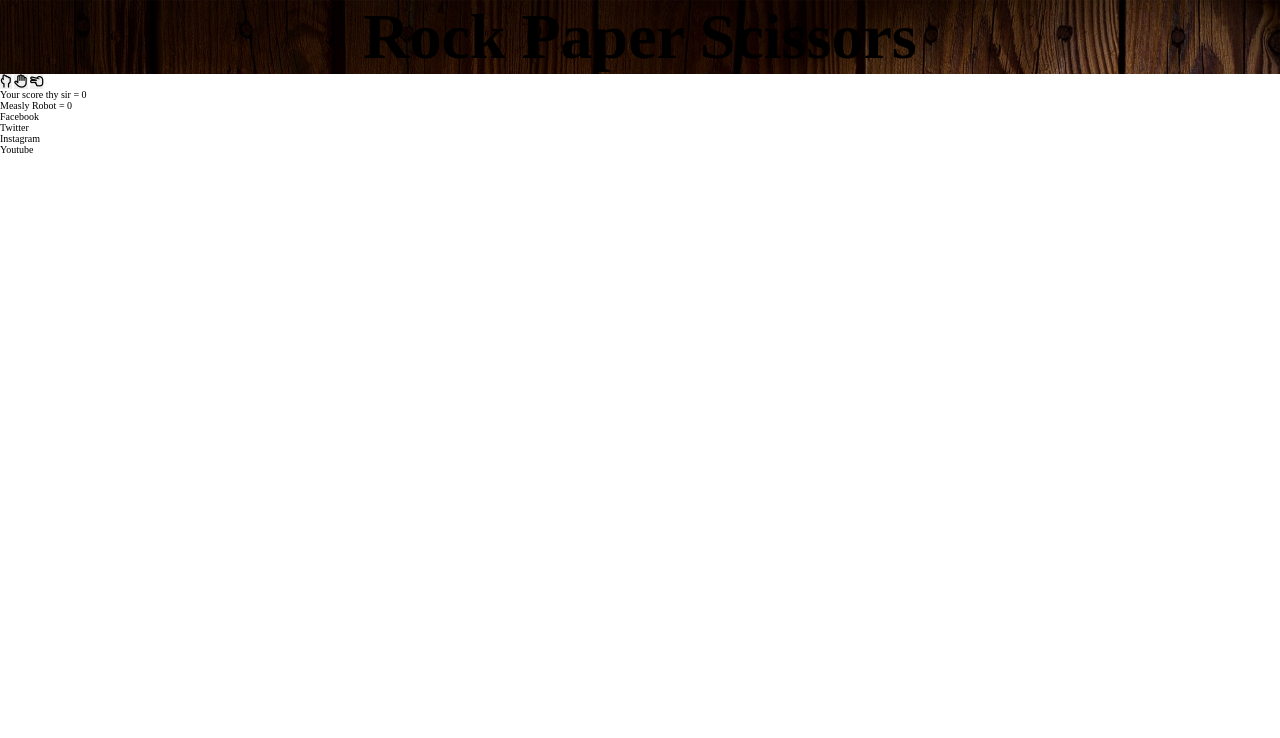
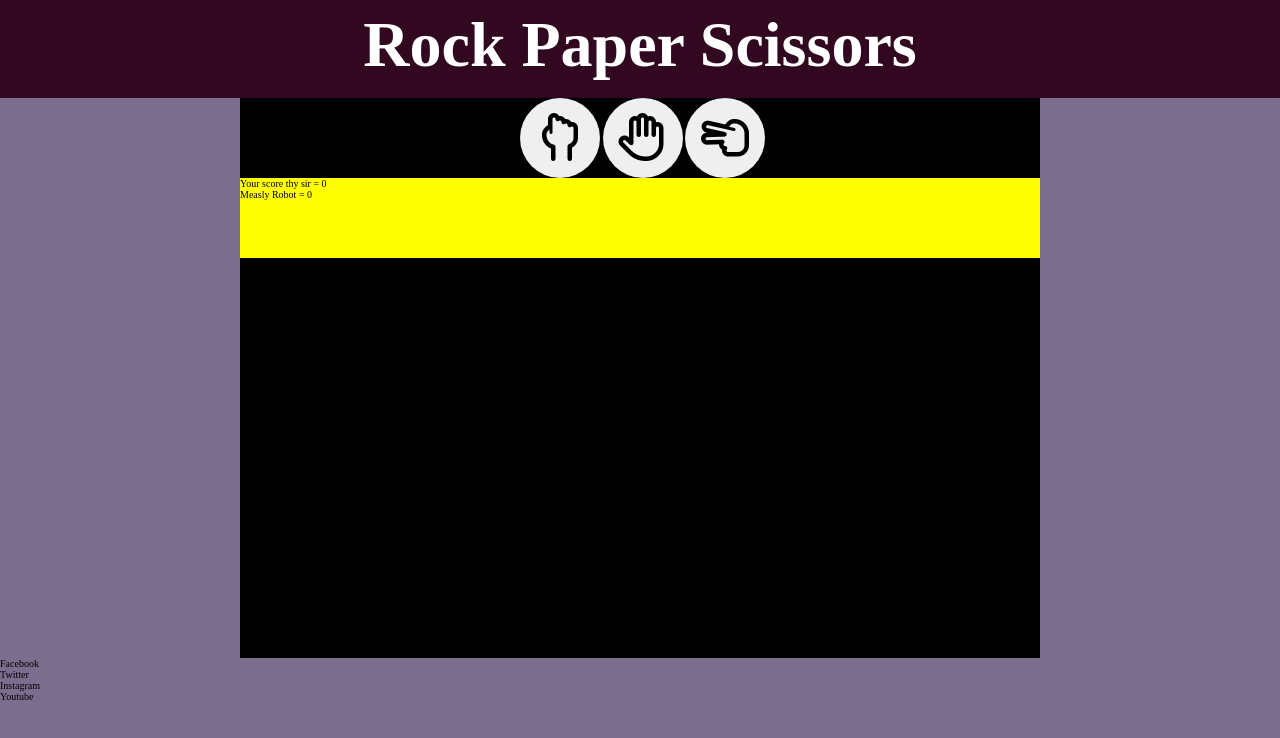
Before and after one commit to MateuszPestka/project-2, a plain HTML site: page index.html in a window 1280 px wide. Drawn offline with Linux system fonts and the light colour scheme.

Commit message:
Add dbbuttons and position in center of screen

```diff
--- a/assets/css/style.css
+++ b/assets/css/style.css
@@ -9,19 +9,52 @@
 body {
     font-size: 10px;
     font-family: font-family: 'Bodoni Moda', serif;
-    background-color: #fff;
+    background-color: #7B6D8D;
 }
 
 /*Game heading style*/
 .game-title {
-    background-image: url("../images/header-image.jpg");
-    padding-left: 0;
     float: none;
     width: 100%;
     background-size: cover;
+    background-color: #31081F;
 }
 
 h1 {
     text-align: center;
     font-size: 4rem;
+    color: #fff;
+    padding: .5rem 0 1rem 0;
 }
+
+/*Game area*/
+.game-block {
+    background-color: #000;
+    width: 50rem;
+    margin: 0 auto;
+    height: 70vh;
+}
+
+.user-controls {
+    height: 36rem;
+    display: inline;
+    width: 30%;
+    margin-left: 35%;
+}
+
+.score-count {
+    height: 10vh;
+    background-color: yellow;
+}
+
+.button {
+    font-size: 3rem;
+    width: 5rem;
+    height: 5rem;
+    border-radius: 2px;
+}
+
+.button-big {
+    border-radius: 50%;
+    margin: 0 auto;
+}
```
Also changed, not shown: assets/images/header-image.jpg (deleted).
